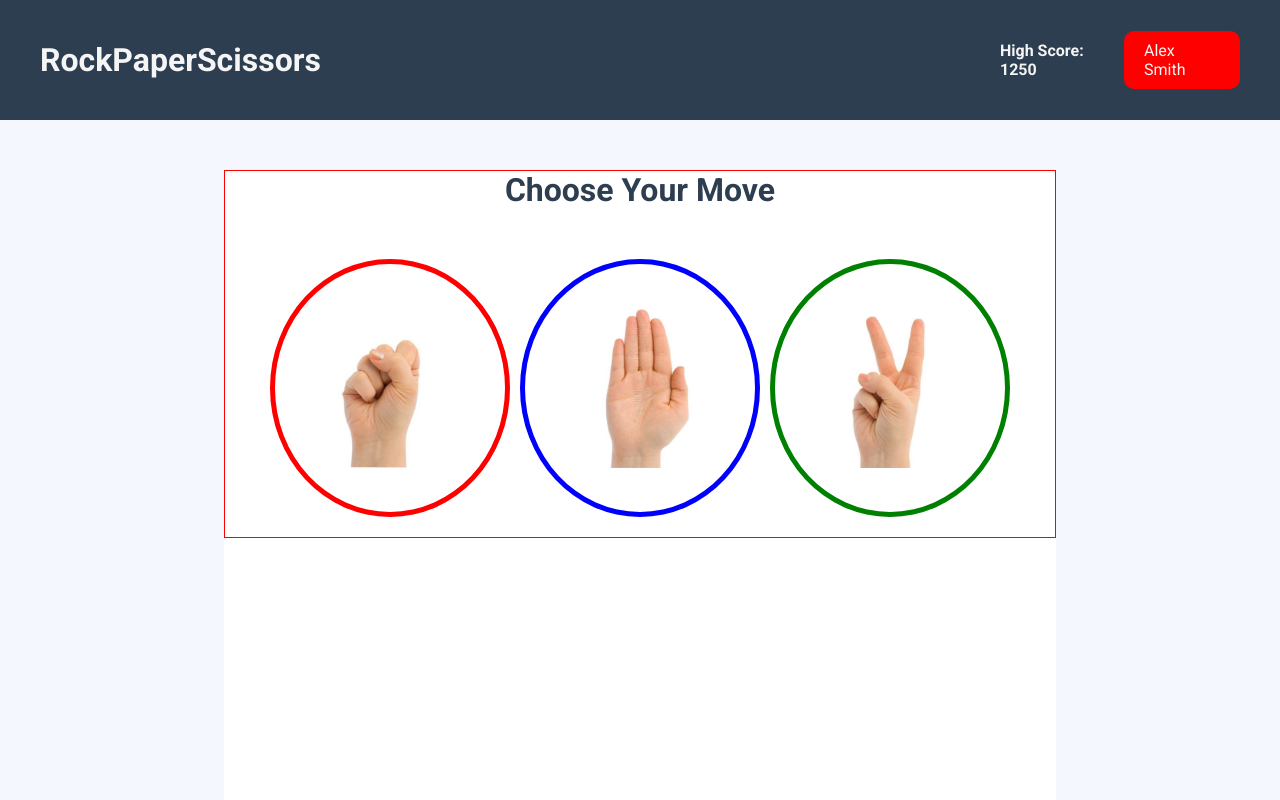
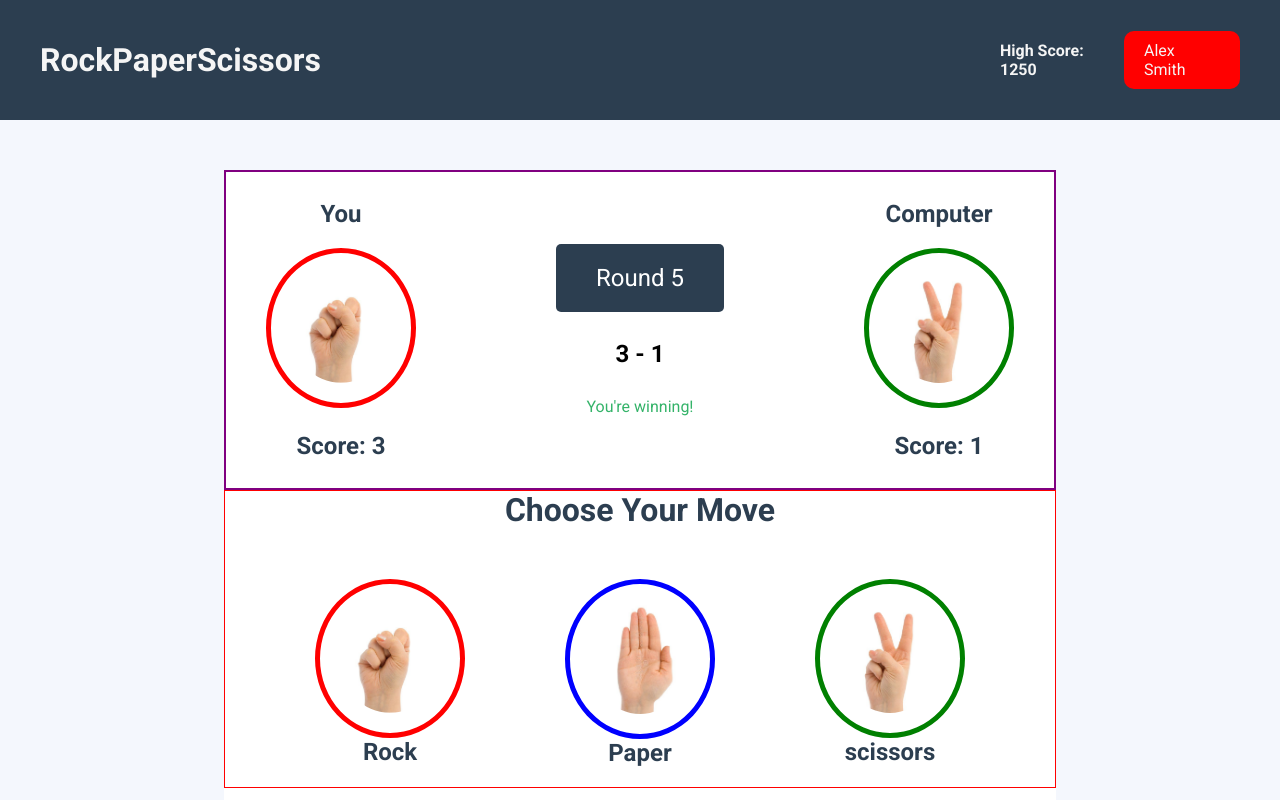
Before and after one commit to oldcode-dev/rock-paper-scissors, a plain HTML site: page index.html in a window 1280 px wide. Shown: the top 800 px of the page. Drawn offline with Linux system fonts and the light colour scheme.

Commit message:
feat: Add Scoreboard
- add container for gameRounds, score, and motivation text
- add container to show user and computer choice

```diff
--- a/index.html
+++ b/index.html
@@ -1,11 +1,13 @@
 <!DOCTYPE html>
 <html lang="en">
+
 <head>
     <meta charset="UTF-8">
     <meta name="viewport" content="width=device-width, initial-scale=1.0">
     <title>Rock Paper Scissors</title>
     <link rel="stylesheet" href="styles.css">
 </head>
+
 <body>
     <header>
         <h1>RockPaperScissors</h1>
@@ -17,27 +19,41 @@
     <main>
         <div class="playGround">
             <div class="scoreBoard">
-                <div class="user"></div>
+                <div class="user">
+                    <p>You</p>
+                    <div class="userChoice">
+                        <img src="./rps Game Images/rock.png" class="rock" alt="">
+                    </div>
+                    <p>Score: <span>3</span></p>
+                </div>
                 <div class="scoreContainer">
-                    <div class="gameRounds"></div>
-                    <div class="scoreCheck"></div>
-                    <div class="score"></div>
-                    <div class="motivation"></div>
+                    <div class="gameRounds">Round <span>5</span></div>
+                    <div class="score"><span>3</span> - <span>1</span></div>
+                    <div class="winning">You're winning!</div>
                 </div>
-                <div class="computer"></div>
+                <div class="computer">
+                    <p>Computer</p>
+                    <div class="computerChoice">
+                        <img src="./rps Game Images/scissors.png" class="scissors" alt="">
+                    </div>
+                    <p>Score: <span>1</span></p>
+                </div>
             </div>
             <div class="moves">
                 <h2>Choose Your Move</h2>
                 <div class="choices">
-                    <div class="rock">
-                    <img src="./rps Game Images/rock.png" alt="rock">
-                </div>
-                <div class="paper">
-                    <img src="./rps Game Images/paper.png" alt="paper">
-                </div>
-                <div class="scissors">
-                    <img src="./rps Game Images/scissors.png" alt="scissors">
-                </div>
+                    <div class="rock-choice choice">
+                        <img src="./rps Game Images/rock.png" class="rock" alt="rock">
+                        <p>Rock</p>
+                    </div>
+                    <div class="paper-choice choice">
+                        <img src="./rps Game Images/paper.png" class="paper" alt="paper">
+                        <p>Paper</p>
+                    </div>
+                    <div class="scissors-choice choice">
+                        <img src="./rps Game Images/scissors.png" class="scissors" alt="scissors">
+                        <p>scissors</p>
+                    </div>
                 </div>
             </div>
             <div class="gameHistory">
@@ -72,4 +88,5 @@
     </footer>
     <script src="./index.js"></script>
 </body>
+
 </html>
--- a/styles.css
+++ b/styles.css
@@ -1,4 +1,3 @@
-
 @import url('https://fonts.googleapis.com/css2?family=Roboto:ital,wght@0,100..900;1,100..900&display=swap');
 
 
@@ -6,7 +5,8 @@
     margin: 0;
     border: 0;
     box-sizing: border-box;
-    font-family: "Roboto", sans-serif;;
+    font-family: "Roboto", sans-serif;
+    ;
 }
 
 body {
@@ -38,7 +38,7 @@ header {
 }
 
 .user-highScore {
-   font-weight: bold;
+    font-weight: bold;
 }
 
 main {
@@ -62,6 +62,74 @@ h2 {
     font-size: 2rem;
 }
 
+p {
+    font-weight: bold;
+    color: #2c3e50;
+    font-size: 1.5rem;
+}
+
+.scoreBoard {
+    border: 2px solid purple;
+    width: 100%;
+    height: 40vh;
+    padding: 20px 40px;
+    display: flex;
+    justify-content: space-between;
+    align-items: center;
+}
+
+.scoreContainer {
+    display: flex;
+    flex-direction: column;
+    align-items: center;
+    justify-content: space-around;
+    height: 25vh;
+    width: 20vw;
+}
+
+.gameRounds {
+    background-color: #2c3e50;
+    color: white;
+    padding: 20px 40px;
+    font-size: 1.5rem;
+    border-radius: 5px;
+}
+
+.score {
+    font-size: 1.5rem;
+    font-weight: bold;
+}
+
+.winning {
+    color: #34b369;
+}
+
+.loosing {
+    color: red;
+}
+
+.user,
+.computer {
+    display: flex;
+    flex-direction: column;
+    justify-content: center;
+    align-items: center;
+}
+
+.userChoice>img,
+.computerChoice>img {
+    width: 150px;
+    border-radius: 50%;
+    margin: 20px 0;
+}
+
+.choice {
+    display: flex;
+    flex-direction: column;
+    justify-content: center;
+    align-items: center;
+}
+
 .moves {
     border: 1px solid red;
 }
@@ -73,9 +141,10 @@ h2 {
     padding: 20px 40px;
 }
 
-.rock, .paper, .scissors {
+.rock,
+.paper,
+.scissors {
     border-radius: 50%;
-    padding: 40px;
     cursor: pointer;
 }
 
@@ -92,8 +161,11 @@ h2 {
     border: 5px solid green;
 }
 
-.rock > img , .paper > img, .scissors > img {
+.rock,
+.paper,
+.scissors {
     width: 150px;
+    padding: 20px;
 }
 
 .footer-container {
@@ -105,16 +177,16 @@ h2 {
     flex: 1;
 }
 
-.footer-container > div {
+.footer-container>div {
     width: 300px;
 }
 
-.footer-container > div h3 {
+.footer-container>div h3 {
     font-size: 1.5rem;
     margin-bottom: 15px;
 }
 
-.rules-container ul li{
+.rules-container ul li {
     margin-left: -20px;
     padding: 10px;
     list-style-type: square;
```
